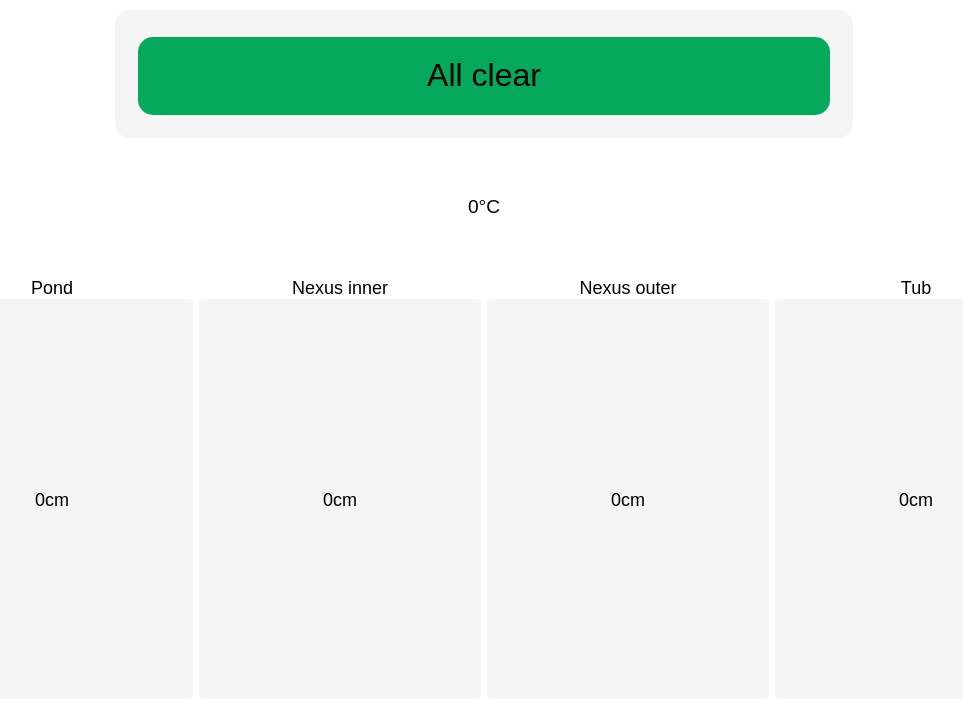
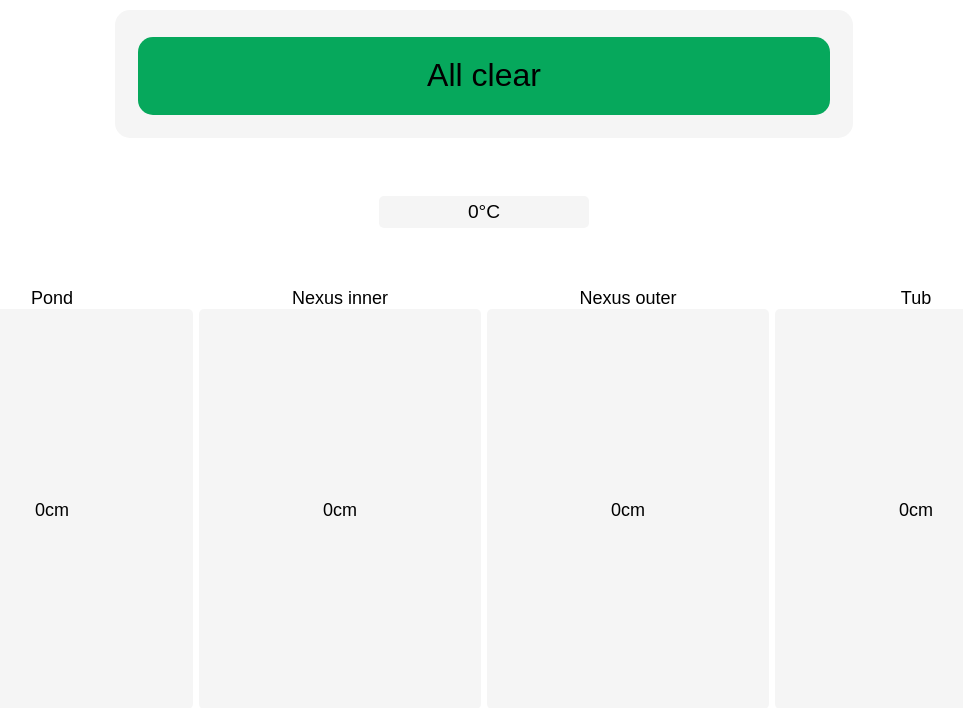
Before and after one commit to J-shw/PondSystem, a Flask app: page / in a window 1280 px wide. Shown: the part 201-909 px from the top of the page, without its empty margins (156-1119 px from the left). Run offline with Flask 3, Linux system fonts and the light colour scheme.

Commit message:
Temp changes

```diff
--- a/static/css/style.css
+++ b/static/css/style.css
@@ -16,6 +16,9 @@
     .water {
         background-color: whitesmoke;
     }
+    .tempDetails .temp {
+        background-color: whitesmoke;
+    }
 }
 
 @media (prefers-color-scheme: dark) {
@@ -30,6 +33,9 @@
         background-color: rgb(31,31,31);
     }
     .water {
+        background-color: rgb(31,31,31);
+    }
+    .tempDetails .temp {
         background-color: rgb(31,31,31);
     }
 }
@@ -119,6 +125,10 @@ body {
 .tempDetails .temp {
     text-align: center;
     font-size: larger;
+    border-radius: 5px;
+    padding: 5px;
+    width: 200px;
+    margin: auto auto;
 }
 
 .waterDetails {
```
